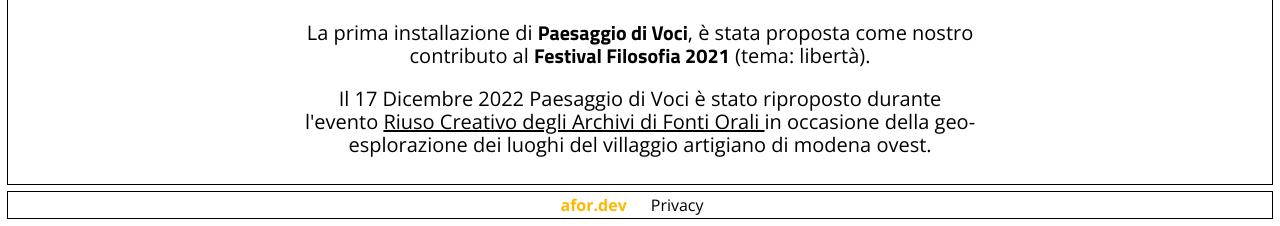
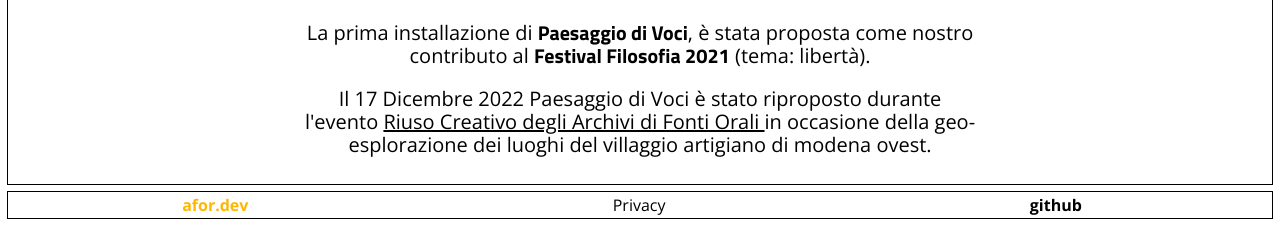
Before and after one commit to archiviofontiorali/voice-landscape, a Django app: page / in a window 1280 px wide. Shown: the part 901-1127 px from the top of the page. Run offline with Django 4.2, Linux system fonts and the light colour scheme; style sheets or scripts are compiled from the project's sources; some libraries are stand-ins or nearby versions.

Commit message:
Add github link to footer

```diff
--- a/apps/website/templates/_footer.html
+++ b/apps/website/templates/_footer.html
@@ -1,4 +1,5 @@
-<section class="flex flex-row flex-wrap justify-center w-100">
+<section class="flex flex-row flex-wrap justify-around w-100">
   <a href="https://afor.dev" class="link b gold dim dib mr3 pa1">afor.dev</a>
   <a href="{% url 'privacy' %}" class="link black dim dib mr3 pa1">Privacy</a>
+  <a href="https://github.com/archiviofontiorali/voice-landscape" class="link b black dim dib mr3 pa1">github</a>
 </section>
```
